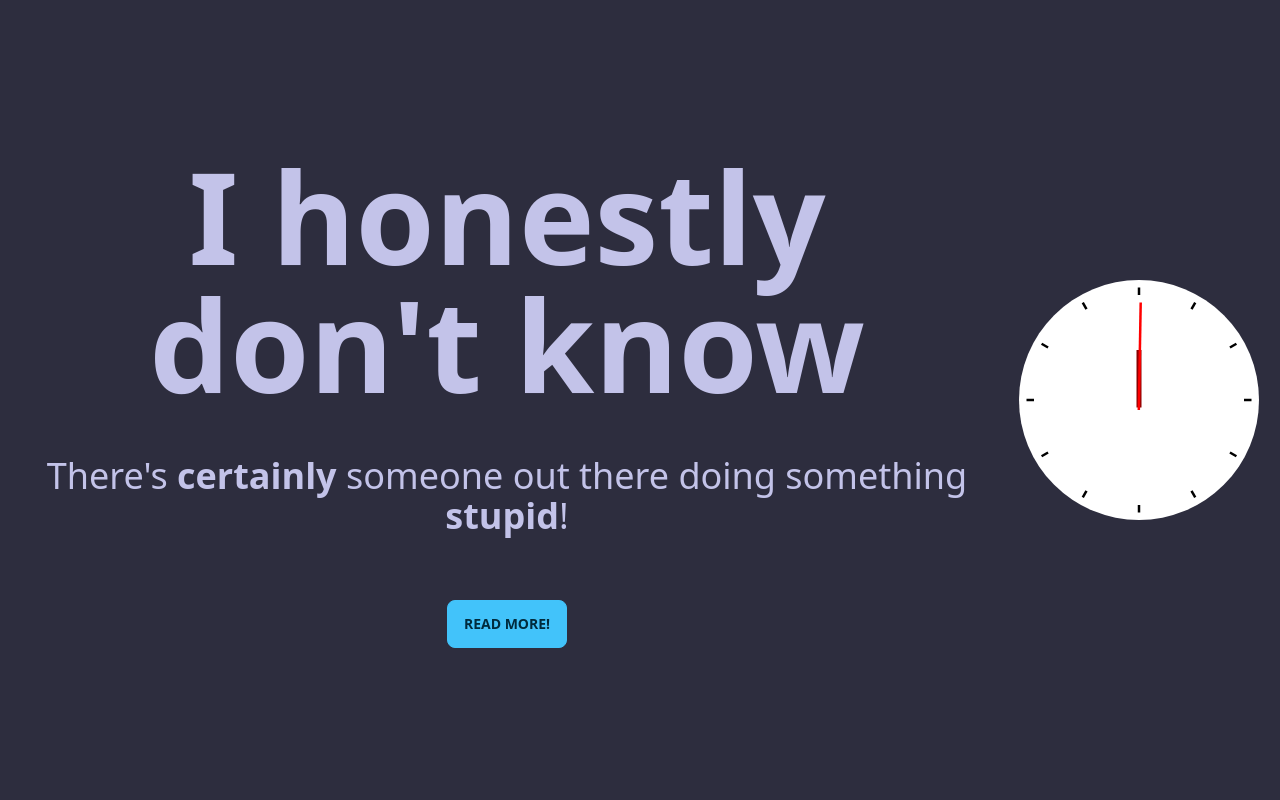
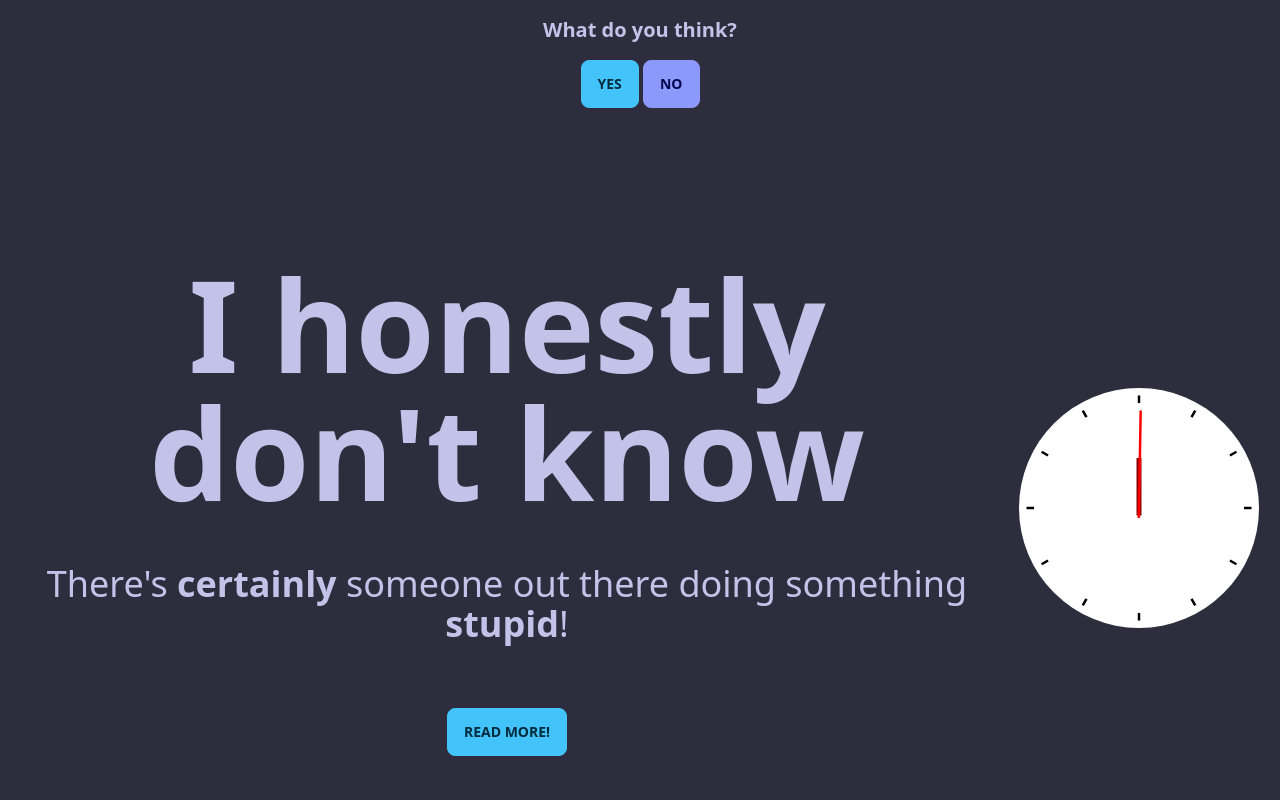
Before and after one commit to bgrande/arewefuckedyet.com, a plain HTML site: page index.html in a window 1280 px wide. Shown: the top 800 px of the page. Drawn offline with Linux system fonts and the light colour scheme; no server answers.

Commit message:
Deploying to gh-pages from @ bgrande/arewefuckedyet.com@401dd374004321ad46606fd859dc8bd8dfb1b318 🚀

```diff
--- a/index.html
+++ b/index.html
@@ -24,6 +24,14 @@
     <link href="tailwind.css" rel="stylesheet" media="all">
 </head>
 <body>
+
+<div class="mt-4 text-center">
+    <form id="vote_yesno">
+        <p class="font-bold text-xl mb-4">What do you think?</p>
+        <button class="btn btn-primary disabled:text-slate-600" name="yes" id="vote_yes">Yes</button>
+        <button class="btn btn-secondary disabled:text-slate-600" name="no" id="vote_no">No</button>
+    </form>
+</div>
 <header class="hero min-h-screen">
     <div class="hero-content flex flex-col lg:flex-row-reverse">
         <div class="" title="doomsday clock">
@@ -402,9 +410,8 @@
     })
     ;
 </script>
-<!--
-<script src="http://0.0.0.0:3000/logjs.php" defer async>
--->
+<script src="http://0.0.0.0:8080/arewefuckedyet.com/votejs" defer async></script>
+<!--<script src="http://0.0.0.0:3000/logjs.php" defer async></script>-->
 
 </body>
 </html>
```
Also changed, not shown: tailwind.css.
